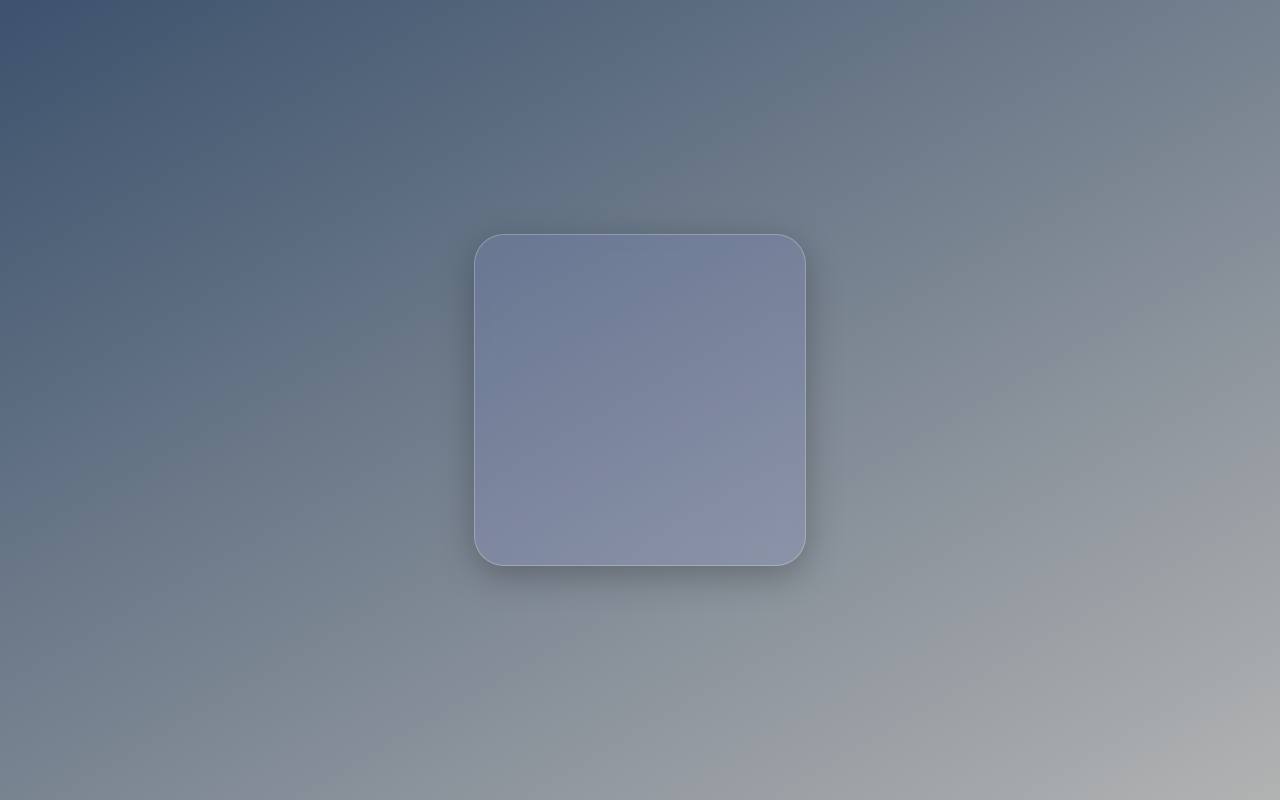
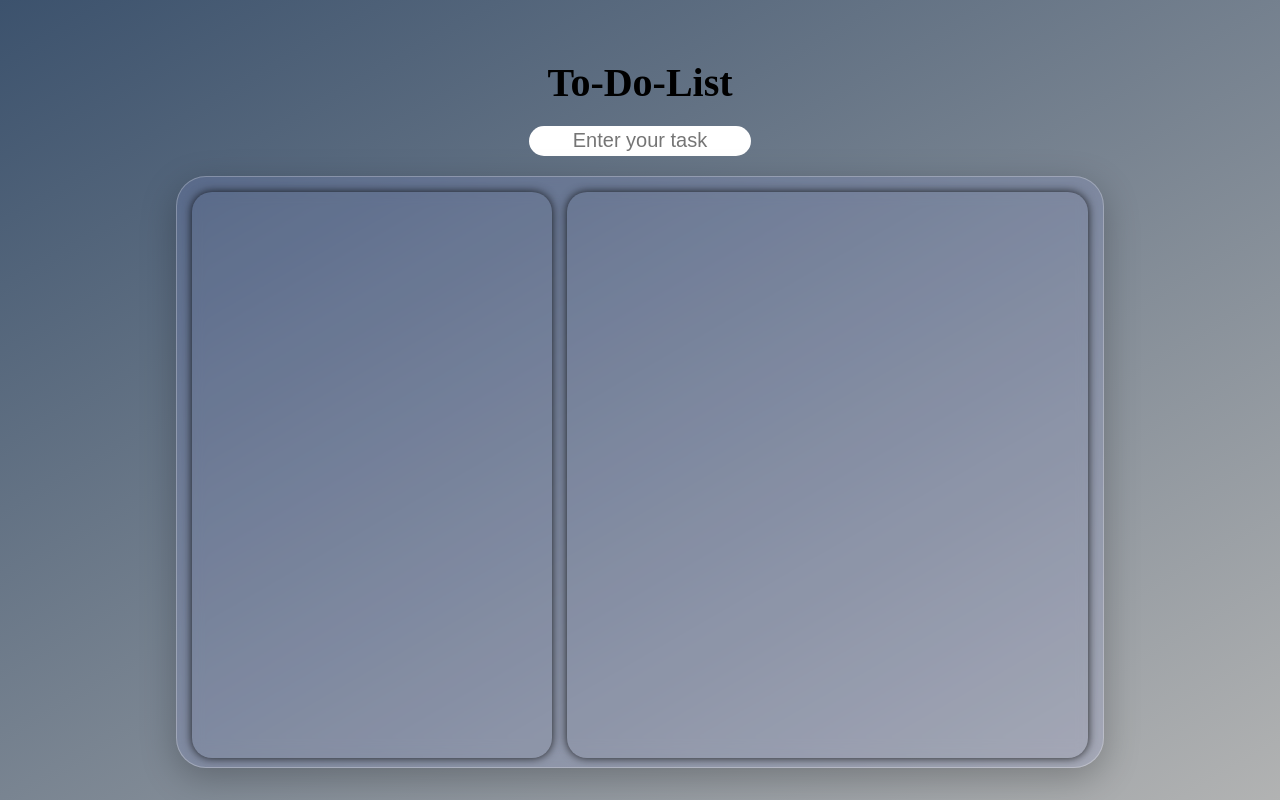
Before and after one commit to Arjel1031/ToDo_List_ASP, a website: page wwwroot/Html/toDoList.html in a window 1280 px wide. Drawn offline with Linux system fonts and the light colour scheme.

Commit message:
Added to do list HTML

```diff
--- a/wwwroot/Css/toDoList.css
+++ b/wwwroot/Css/toDoList.css
@@ -5,19 +5,42 @@ body {
     margin: 0;
     display: flex;
     justify-content: center;
+    flex-direction: column;
     align-items: center;
+    gap: 20px;
 }
+
+h1{
+    margin-bottom: 0;
+    color: #000000;
+    font-size: 40px;
+}
+#taskInput {
+    border-radius: 20px;
+    width: 15%;
+    height: 2.5vh;
+    border: none;
+    outline: none;
+    padding: 5px 15px 5px 15px;
+    font-size: 20px;
+    caret-color: black;
+}
+
+    #taskInput::placeholder {
+        font-size: 20px;
+        text-align: center;
+    }
 
 .toDoListDiv {
     display: flex;
     background: linear-gradient(rgba(167, 230, 227, 0.48), rgba(195, 195, 236, 0.09));
-    width: 300px;
-    height: 300px;
-    flex-direction: column;
+    width: 70%;
+    height: 70%;
+
     gap: 15px;
     padding: 15px;
     border-radius: 30px;
-    align-items: center;
+
     font-family: 'Courier New', monospace;
     background: rgb(147, 152, 255, 0.12);
     backdrop-filter: blur(12px);
@@ -27,3 +50,21 @@ body {
     position: relative;
     overflow: hidden;
 }
+
+.taskDiv {
+
+    box-shadow: 0 0 10px rgba(0,0,0,0.8);
+    height: 94%;
+    width: 40%;
+    border-radius: 20px;
+    padding: 20px;
+}
+
+.taskDetailsDiv {
+
+    box-shadow: 0 0 10px rgba(0,0,0,0.8);
+    height: 94%;
+    width: 60%;
+    border-radius: 20px;
+    padding: 20px;
+}
--- a/wwwroot/Html/toDoList.html
+++ b/wwwroot/Html/toDoList.html
@@ -6,11 +6,30 @@
     <link rel="stylesheet" href="/Css/toDoList.css"/>
 </head>
 <body>
+    <h1>To-Do-List</h1>
+    <input id="taskInput" placeholder="Enter your task"/>
+    <div class="toDoListDiv">
+        <div class="taskDiv">
+            <ul id="unorderedList"></ul>
 
-    <div class="toDoListDiv">
+        </div>
+        <div class="taskDetailsDiv">
+            <p id="sample"></p>
+            <div class="container2">
+
+
+            </div>
+            <div class="container3">
+
+
+            </div>
+
+        </div>
 
 
     </div>
 
+
+    <script src="/Typescript/toDoList.js"></script>
 </body>
 </html>
--- /dev/null
+++ b/wwwroot/Typescript/toDoList.js
@@ -0,0 +1,15 @@
+"use strict";
+function initInputTask() {
+    const taskInput = document.getElementById("taskInput");
+    const sampleP = document.getElementById("sample");
+    if (!taskInput || !sampleP)
+        return; // not on this page
+    taskInput.addEventListener("keydown", (e) => {
+        if (e.key !== "Enter")
+            return;
+        const text = taskInput.value.trim();
+        sampleP.textContent = text;
+        taskInput.value = "";
+    });
+}
+initInputTask();
```
Also changed, not shown: wwwroot/Html/login.html (+1 -1 lines), wwwroot/Typescript/toDoList.ts (added, +15 -0 lines), wwwroot/Typescript/login.js (renamed from wwwroot/login.js), wwwroot/Typescript/login.ts (renamed from wwwroot/login.ts).
